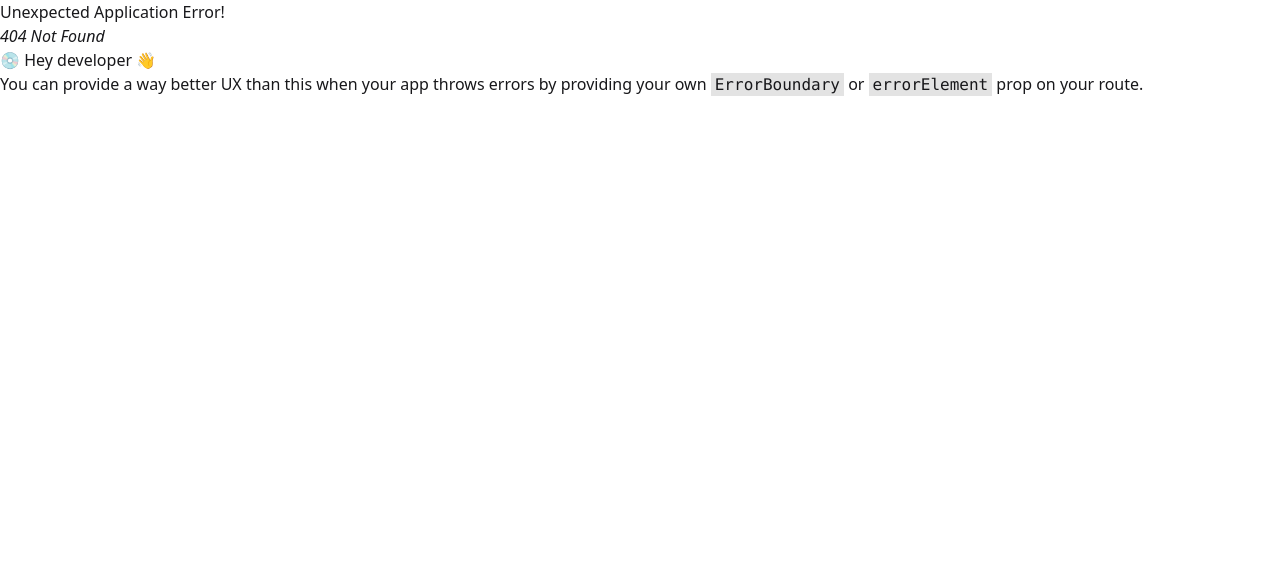
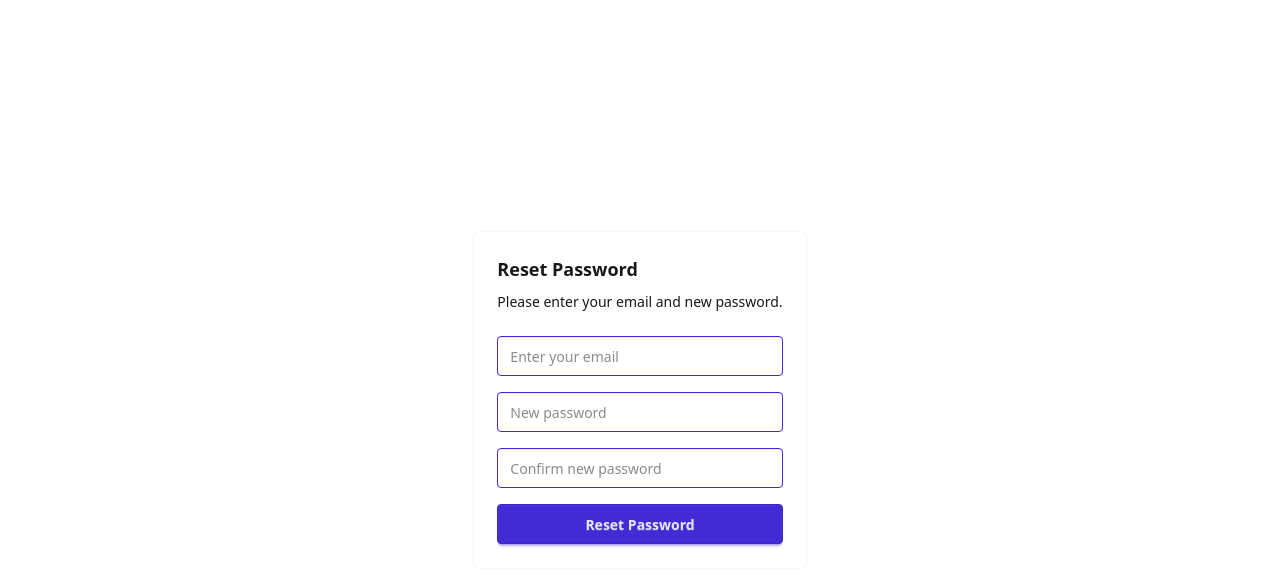
Before and after one commit to auxoratech/saas-frontend, a React (Vite) app: page /reset-password in a window 1280 px wide. Before the commit this address had no page. Shown: the top 586 px of the page. Built offline with nearby package versions, Linux system fonts and the light colour scheme.

Commit message:
add reset password component.

```diff
--- a/src/components/Auth/LoginForm.tsx
+++ b/src/components/Auth/LoginForm.tsx
@@ -42,8 +42,16 @@ export default function LoginForm() {
             <div>
               Don't have an account?
               <Link to="/register">
-                <Button type="button" className="btn-secondary ml-2">
+                <Button type="button" className="btn-secondary btn-sm ml-2">
                   Sign Up
+                </Button>
+              </Link>
+            </div>
+            <div>
+              Forgot your password?
+              <Link to="/reset-password">
+                <Button type="button" className="btn-warning btn-sm ml-2">
+                  Reset Password
                 </Button>
               </Link>
             </div>
--- a/src/components/Auth/RegisterForm.tsx
+++ b/src/components/Auth/RegisterForm.tsx
@@ -73,7 +73,7 @@ export default function RegisterForm() {
             <div>
               Already have an account?
               <Link to="/login">
-                <Button type="button" className="btn-secondary ml-2">
+                <Button type="button" className="btn-secondary btn-sm ml-2">
                   Login
                 </Button>
               </Link>
--- /dev/null
+++ b/src/components/Auth/ResetPasswordForm.tsx
@@ -0,0 +1,56 @@
+import Button from "../ui/button";
+import Card from "../ui/Card";
+import Input from "../ui/Input";
+
+export default function ResetPasswordForm() {
+  const handleSubmit = (event: React.FormEvent<HTMLFormElement>) => {
+    event.preventDefault();
+    const formData = new FormData(event.currentTarget);
+    // const email = formData.get("email") as string;
+    const newPassword = formData.get("newPassword") as string;
+    const confirmPassword = formData.get("confirmPassword") as string;
+
+    if (newPassword !== confirmPassword) {
+      alert("Passwords do not match");
+      return;
+    }
+  };
+
+  return (
+    <div className="flex items-center justify-center min-h-screen">
+      <Card className="card-border">
+        <div className="card-body">
+          <h2 className="card-title">Reset Password</h2>
+          <p>Please enter your email and new password.</p>
+
+          <form onSubmit={handleSubmit} className="flex flex-col gap-4 mt-4">
+            <Input
+              type="email"
+              name="email"
+              placeholder="Enter your email"
+              required
+              className="input-primary"
+            />
+            <Input
+              type="password"
+              name="newPassword"
+              placeholder="New password"
+              required
+              className="input-primary"
+            />
+            <Input
+              type="password"
+              name="confirmPassword"
+              placeholder="Confirm new password"
+              required
+              className="input-primary"
+            />
+            <Button type="submit" className="btn-primary">
+              Reset Password
+            </Button>
+          </form>
+        </div>
+      </Card>
+    </div>
+  );
+}
--- /dev/null
+++ b/src/pages/ResetPassword.tsx
@@ -0,0 +1,5 @@
+import ResetPasswordForm from "../components/Auth/ResetPasswordForm";
+
+export default function ResetPassword() {
+  return <ResetPasswordForm />;
+}
--- a/src/router.tsx
+++ b/src/router.tsx
@@ -2,6 +2,7 @@ import { createBrowserRouter, Navigate, Outlet } from "react-router";
 import Root from "./Root";
 import Login from "./pages/Login";
 import Register from "./pages/Register";
+import ResetPassword from "./pages/ResetPassword";
 
 const ProtectedRoute = () => {
   const isAuthenticated = localStorage.getItem("access_token"); // dummy check
@@ -19,6 +20,7 @@ const router = createBrowserRouter([
     children: [
       { path: "login", Component: Login },
       { path: "register", Component: Register },
+      { path: "reset-password", Component: ResetPassword },
       {
         element: <ProtectedRoute />,
         children: [{ path: "dashboard", Component: Dashboard }],
```
